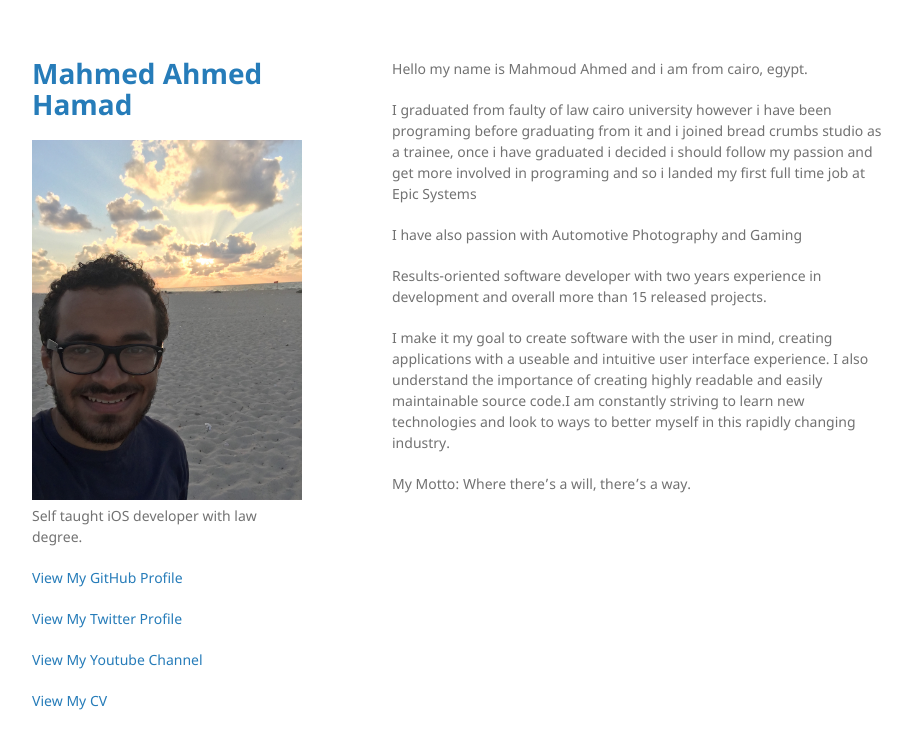
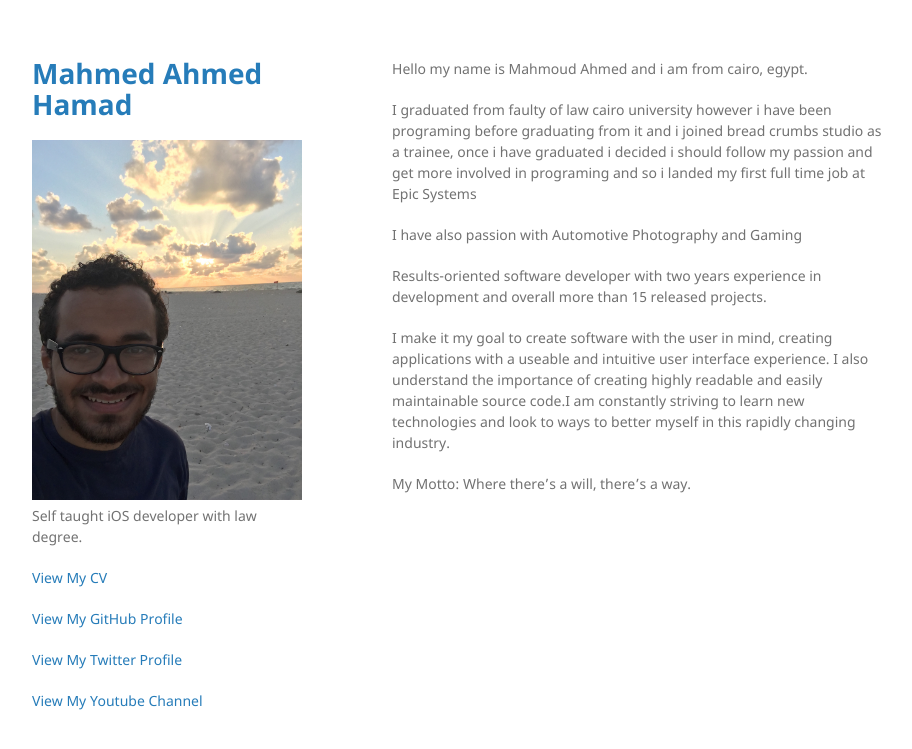
Before and after one commit to Mahmoud333/Mahmoud333.github.io, a Jekyll site: the page built from index.md, in a window 1280 px wide. Shown: the top 749 px of the page, without its empty margins (178-1090 px from the left). Built offline with Jekyll 4.4.1, drawn with Linux system fonts in a browser that asks for light colours.

Commit message:
Update default.html

```diff
--- a/_layouts/default.html
+++ b/_layouts/default.html
@@ -29,10 +29,10 @@
         {% if site.github.is_user_page %}
         <h1> </h1>
         <h1> </h1>
+        <p class="view"><a href="https://www.dropbox.com/s/y52wl7wrbi955kr/Mahmoud%20Ahmed%20Hamad.pdf?dl=0">View My CV</a></p>
         <p class="view"><a href="{{ site.github.owner_url }}">View My GitHub Profile</a></p>
         <p class="view"><a href="https://twitter.com/MahmoudSMGL">View My Twitter Profile</a></p>
         <p class="view"><a href="https://is.gd/AX0foG">View My Youtube Channel</a></p>
-        <p class="view"><a href="https://www.dropbox.com/s/y52wl7wrbi955kr/Mahmoud%20Ahmed%20Hamad.pdf?dl=0">View My CV</a></p>
 
         {% endif %}
 
```
